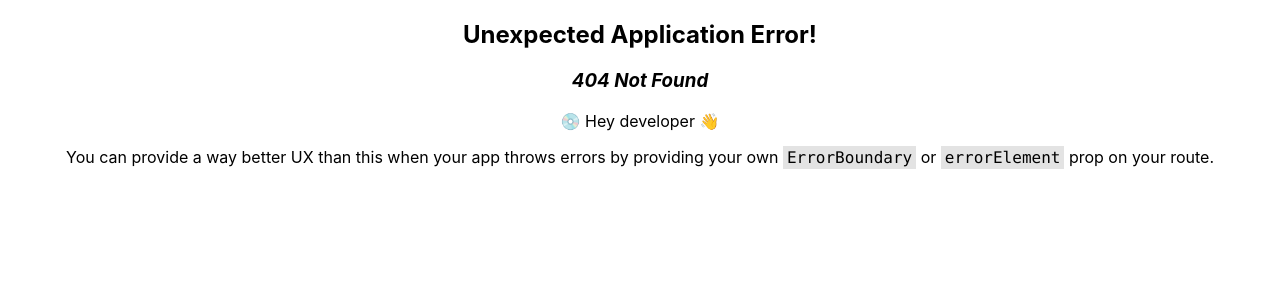
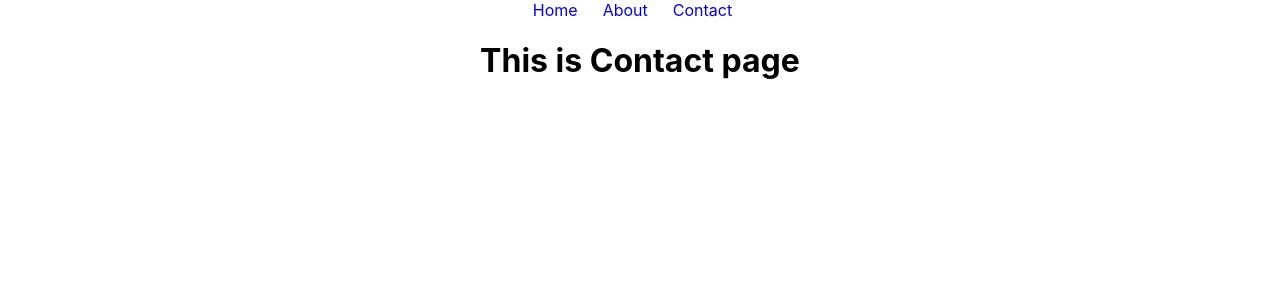
Before and after one commit to PulakBala/React, a React (Create React App) app in the folder explore-routes/: page /contact in a window 1280 px wide. Before the commit this address had no page. Shown: the top 300 px of the page. Built offline with nearby package versions, Linux system fonts and the light colour scheme.

Commit message:
routers-link add

```diff
--- a/explore-routes/src/App.js
+++ b/explore-routes/src/App.js
@@ -3,12 +3,14 @@
 import { createBrowserRouter, RouterProvider } from 'react-router-dom';
 import Home from './Components/Home/Home';
 import About from './Components/About/About';
+import Contact from './Components/Contact/Contact';
 
 function App() {
   const router = createBrowserRouter([
       {path: '/', element: <div>This is Defalut page</div>},
       {path: '/home', element: <Home></Home>},
-      {path: 'about', element: <About></About>}
+      {path: 'about', element: <About></About>},
+      {path: 'contact', element: <Contact></Contact>}
   ]);
   return (
     <div className="App">
--- /dev/null
+++ b/explore-routes/src/Components/Contact/Contact.js
@@ -0,0 +1,13 @@
+import React from 'react';
+import Header from '../Header/Header';
+
+const Contact = () => {
+    return (
+        <div>
+            <Header></Header>
+            <h1>This is Contact page</h1>
+        </div>
+    );
+};
+
+export default Contact;
--- a/explore-routes/src/Components/Header/Header.js
+++ b/explore-routes/src/Components/Header/Header.js
@@ -1,11 +1,12 @@
 import React from 'react';
 import { Link } from 'react-router-dom';
-
+import '../css/header.css'
 const Header = () => {
     return (
-        <div>
+        <div className='header'>
             <Link to='/home'>Home</Link>
             <Link to='/about'>About</Link>
+            <Link to='/contact'>Contact</Link>
         </div>
     );
 };
--- /dev/null
+++ b/explore-routes/src/Components/css/header.css
@@ -0,0 +1,10 @@
+.header a{
+    text-decoration: none;
+    margin-right: 15px;
+    padding: 2px 5px;
+
+};
+.header a:hover{
+    background-color:red;
+
+}
```
